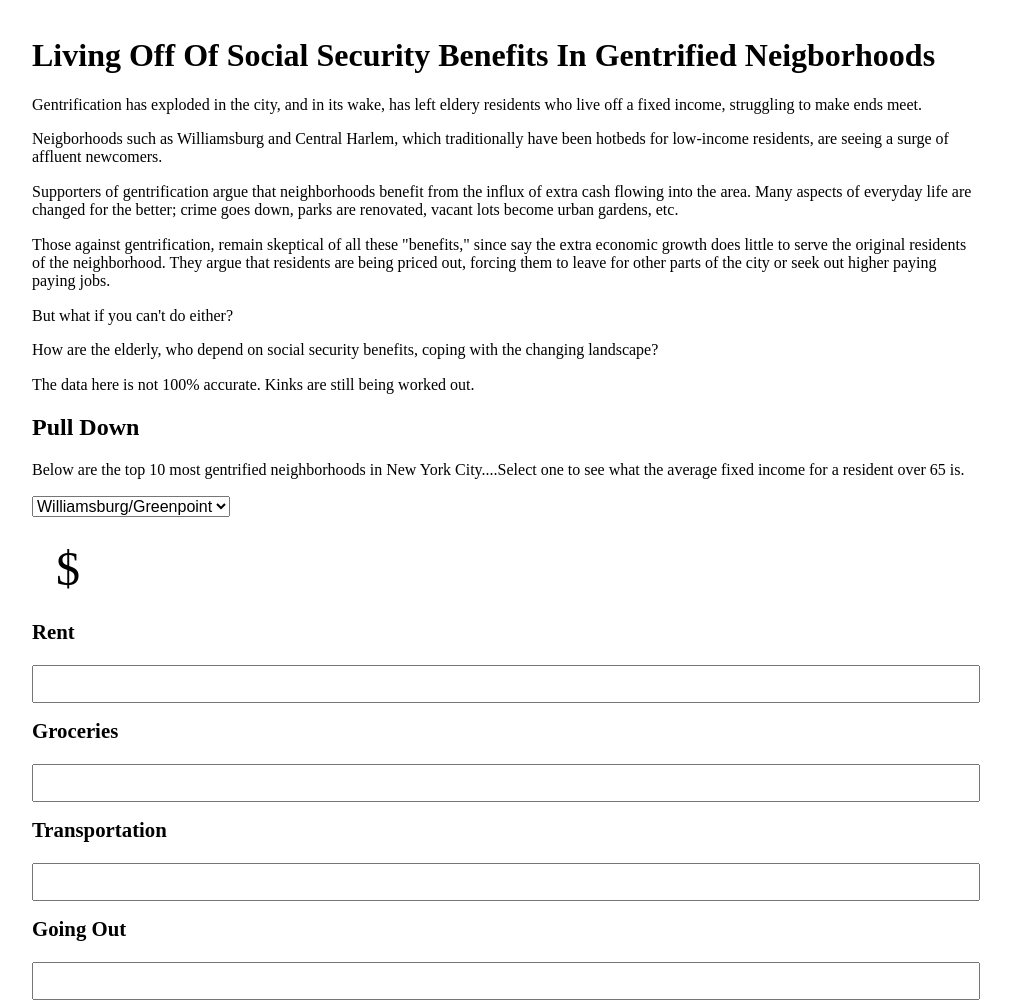
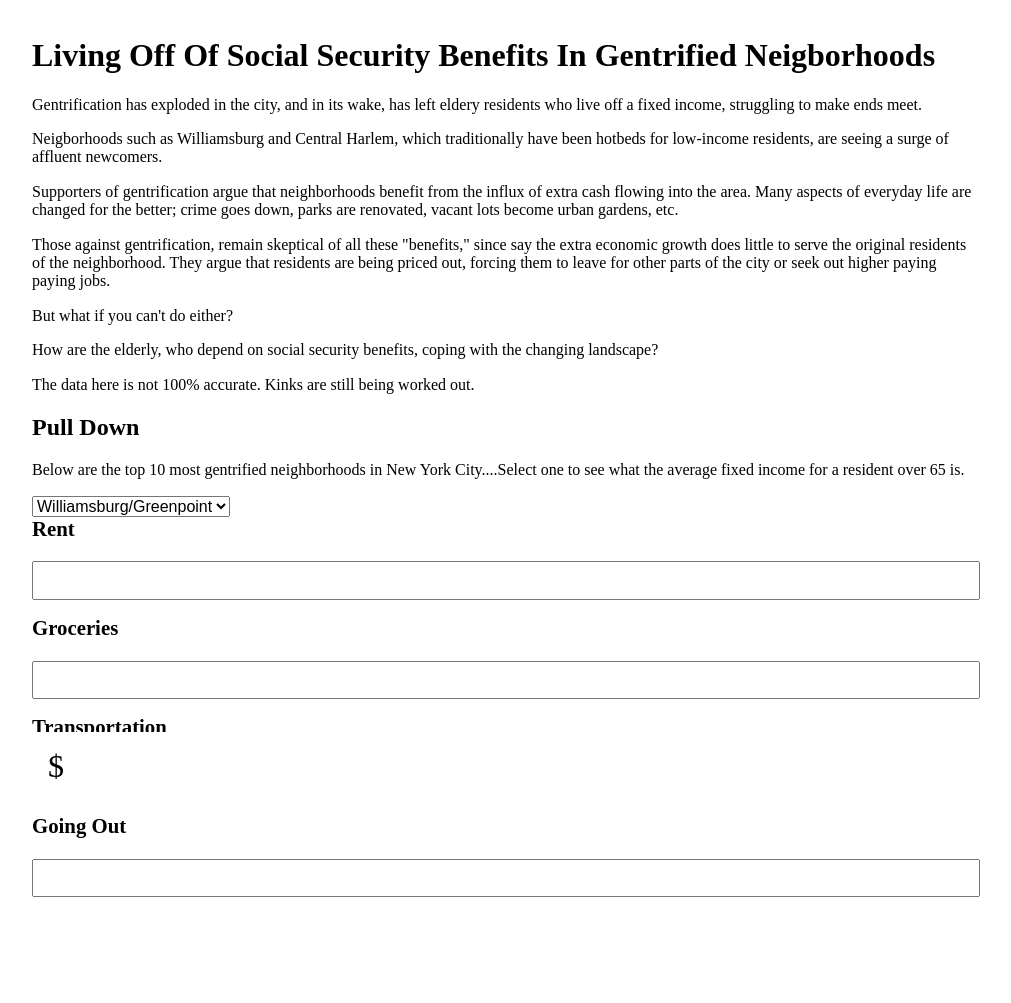
Before and after one commit to lauoli/ElderCal, a plain HTML site: page index.html in a window 1280 px wide. Shown: the whole page, without its empty margins (134-1145 px from the left). Drawn offline with nearby package versions, Linux system fonts and the light colour scheme.

Commit message:
made counter on the bottom

```diff
--- a/index.html
+++ b/index.html
@@ -72,7 +72,7 @@
       </form>
 
       <div class="content">
-        <div class="total_budget">$<span class="money"></span></div>
+
 
         <div id="rent" class="expense">
           <span>Rent</span>
@@ -93,7 +93,7 @@
           <span>Going Out</span>
           <input type="number" />
         </div>
-
+  <div class="total_budget">$<span class="money"></span></div>
       </div>
     </div>
 
--- a/styles.css
+++ b/styles.css
@@ -40,8 +40,8 @@ html, body {
 
 .total_budget {
   position: sticky;
-  top: -1px;
-  font-size: 3em;
+  bottom: -1px;
+  font-size: 2em;
   letter-spacing: 2px;
   background-color: #FFF;
   padding: .5em;
```
